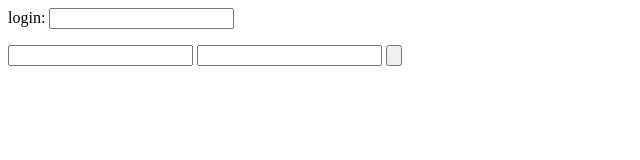
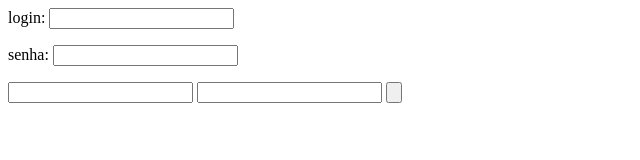
Before and after one commit to CEEMTI-BG-prof-Melissa/aula-04-25-03-laurienny, a plain HTML site: page index.html in a window 1280 px wide. Shown: the whole page, without its empty margins (0-640 px from the left). Drawn offline with Linux system fonts and the light colour scheme.

Commit message:
Update index.html

```diff
--- a/index.html
+++ b/index.html
@@ -6,7 +6,9 @@
     <p>
       login: <input type="text">
     </p>
-
+    <p>
+      senha: <input type="password">
+    </p>
     <form>
         <input type="text">
         <input type="password">
```
